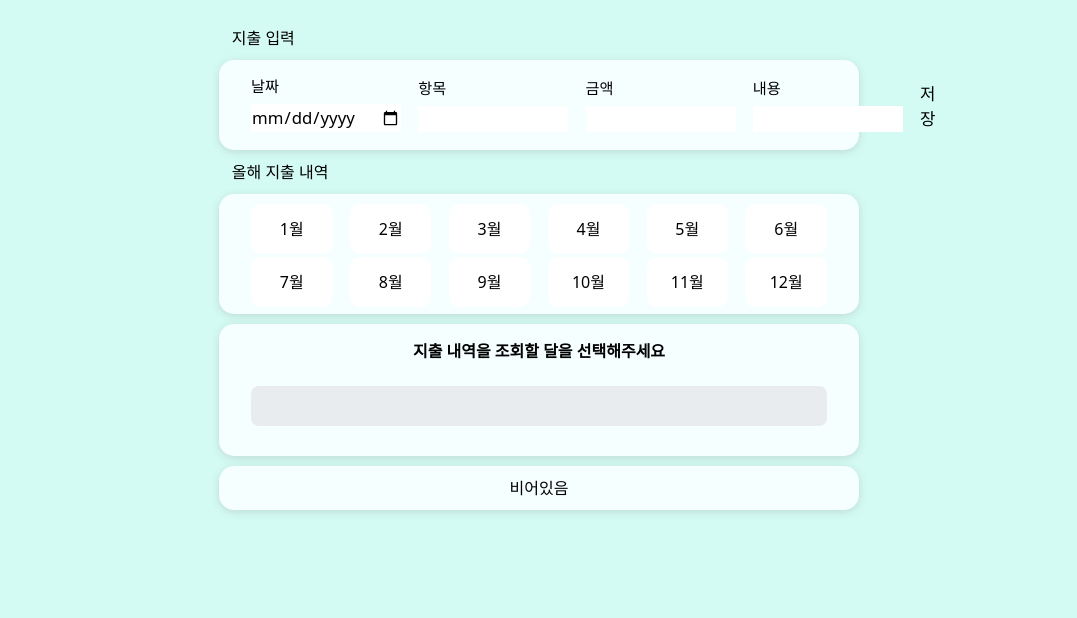
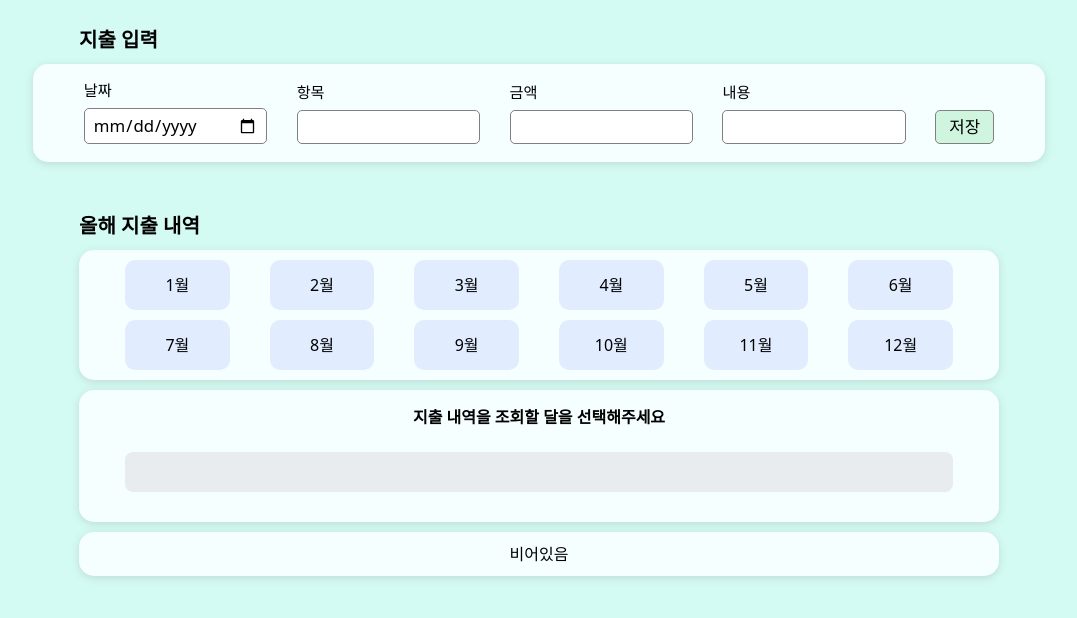
Before and after one commit to sobbingtofu/prjDevelopedLedger, a React (Vite) app: page / in a window 1280 px wide. Shown: the top 618 px of the page, without its empty margins (101-1178 px from the left). Built offline with nearby package versions, Linux system fonts and the light colour scheme; sample sign-in values are in the browser's storage.

Commit message:
css: 자잘한 스타일 요소 개선

```diff
--- a/src/App.css
+++ b/src/App.css
@@ -1,5 +1,5 @@
-h1 {
-  font-size: 1.6rem;
+/* h1 {
+  font-size: 1.8rem;
   text-align: start;
-  width: 48%;
-}
+  width: 920px;
+} */
--- a/src/components/AddSection/AddSectionStyledComps.js
+++ b/src/components/AddSection/AddSectionStyledComps.js
@@ -3,6 +3,7 @@ import styled from "styled-components";
 export const StyledAddItem = styled.div`
   display: flex;
   flex-direction: column;
+  width: 40%;
 `;
 
 export const StyledLabel = styled.p`
@@ -11,14 +12,30 @@ export const StyledLabel = styled.p`
 `;
 
 export const StyledInput = styled.input`
-  width: 150px;
+  border: solid;
+  border-width: 0.5pt;
+  border-color: grey;
+  border-radius: 5px;
+  padding: 3px 8px;
+  width: 90%;
   font-size: 1.05rem;
   margin: 0px 0px 8px 0px;
 `;
 
 export const SaveButton = styled.button`
+  border: solid;
+  border-width: 0.5pt;
+  border-color: grey;
+  border-radius: 5px;
+  padding: 3px 8px;
   width: 10%;
   height: 75%;
   font-size: 1.05rem;
   margin: 0px 0px 8px 0px;
+  background-color: #d0f5df;
+  transition: 0.3s;
+  &:hover {
+    background: #91ebb6;
+    transition: 0.3s;
+  }
 `;
--- a/src/components/ExpenseHistorySection/MonthSelector/MonthSelectorStyledComps.js
+++ b/src/components/ExpenseHistorySection/MonthSelector/MonthSelectorStyledComps.js
@@ -27,7 +27,7 @@ export const StyledMonthItem = styled.div`
     if (id == $selectedMonth) {
       return "#6b9bef";
     } else {
-      return "white";
+      return "#e1ecff";
     }
   }};
 `;
--- a/src/components/SharedStyleComponents.js
+++ b/src/components/SharedStyleComponents.js
@@ -5,7 +5,7 @@ export const StyledArea = styled.div`
   flex-direction: column;
   justify-content: space-around;
   align-items: center;
-  width: 50%;
+  min-width: 920px;
   background-color: #f6ffff;
   border-radius: 15px;
   padding: 10px 0px;
@@ -16,7 +16,7 @@ export const StyledRowFlexContainer = styled.div`
   display: flex;
   justify-content: space-between;
   align-items: end;
-  gap: 3%;
+  gap: 1%;
   width: 90%;
 `;
 
@@ -24,6 +24,6 @@ export const StyledGridContainer = styled.div`
   display: grid;
   grid-template-columns: 1fr 1fr 1fr 1fr 1fr 1fr;
   justify-content: space-between;
-  gap: 3%;
+  gap: 10px 40px;
   width: 90%;
 `;
--- a/src/pages/MainPage.jsx
+++ b/src/pages/MainPage.jsx
@@ -6,9 +6,9 @@ import AddSection from "../components/AddSection/AddSection";
 function MainPage() {
   return (
     <>
-      <h1>지출 입력</h1>
+      <h1 className="w-920 text-start font-black text-xl">지출 입력</h1>
       <AddSection />
-      <h1>올해 지출 내역</h1>
+      <h1 className="w-920 text-start font-black text-xl mt-10">올해 지출 내역</h1>
       <ExpenseHistorySection />
     </>
   );
--- a/tailwind.config.js
+++ b/tailwind.config.js
@@ -2,7 +2,11 @@
 export default {
   content: ["./index.html", "./src/**/*.{js,ts,jsx,tsx}"],
   theme: {
-    extend: {},
+    extend: {
+      width: {
+        920: "920px",
+      },
+    },
   },
   plugins: [],
 };
```
